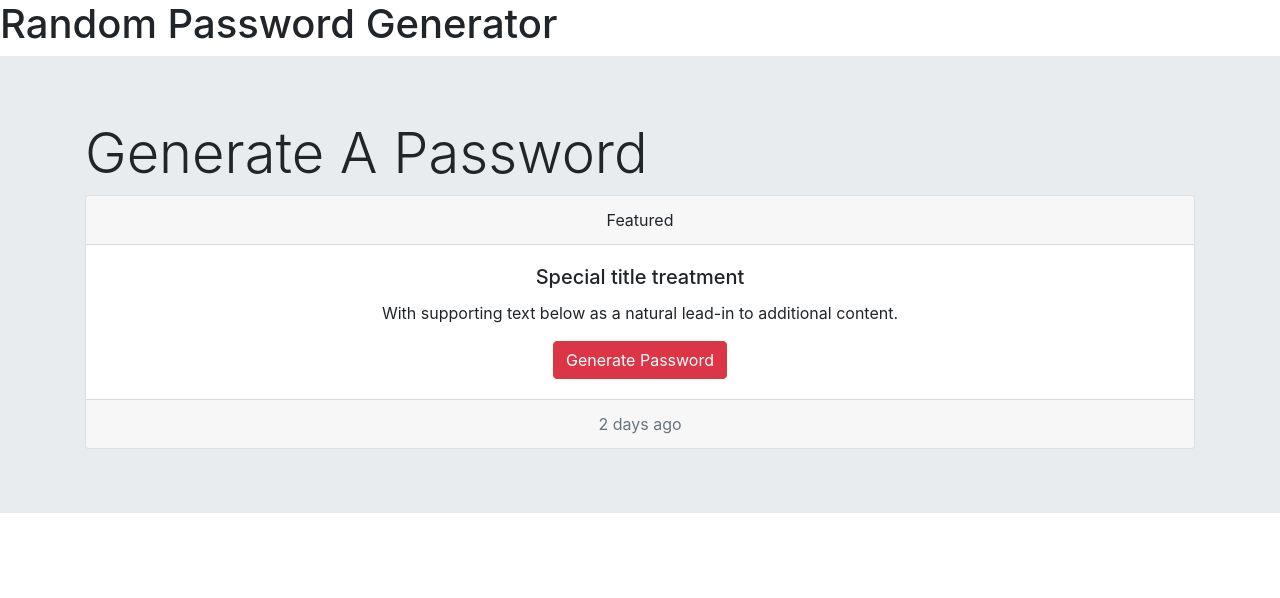
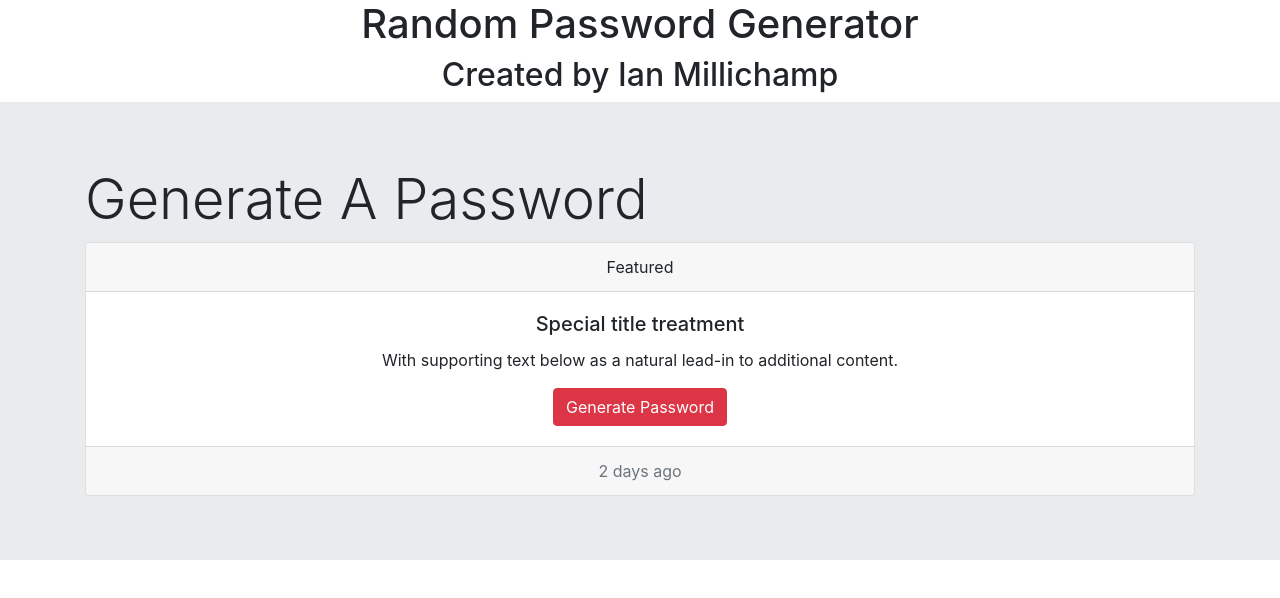
Before and after one commit to IanMilli/Advanced-Random-Password-Generator--Web-Application, a plain HTML site: page index.html in a window 1280 px wide. Drawn offline with nearby package versions, Linux system fonts and the light colour scheme.

Commit message:
added css styling to header - mdn documents flexbox

```diff
--- a/assets/style.css
+++ b/assets/style.css
@@ -0,0 +1,6 @@
+header {
+    display: flex;
+    flex-direction: column;
+    justify-content: center;
+    align-items: center;
+}
--- a/index.html
+++ b/index.html
@@ -14,10 +14,11 @@
 <body>
     <header>
         <h1>Random Password Generator</h1>
+        <h2>Created by Ian Millichamp</h2>
     </header>
     <div class="jumbotron jumbotron-fluid">
         <div class="container">
-          <h2 class="display-4">Generate A Password</h2>
+            <h3 class="display-4">Generate A Password</h3>
             <div class="card text-center">
                 <div class="card-header">
                     Featured
```
Lines whose indentation alone changed are shown as unchanged.
